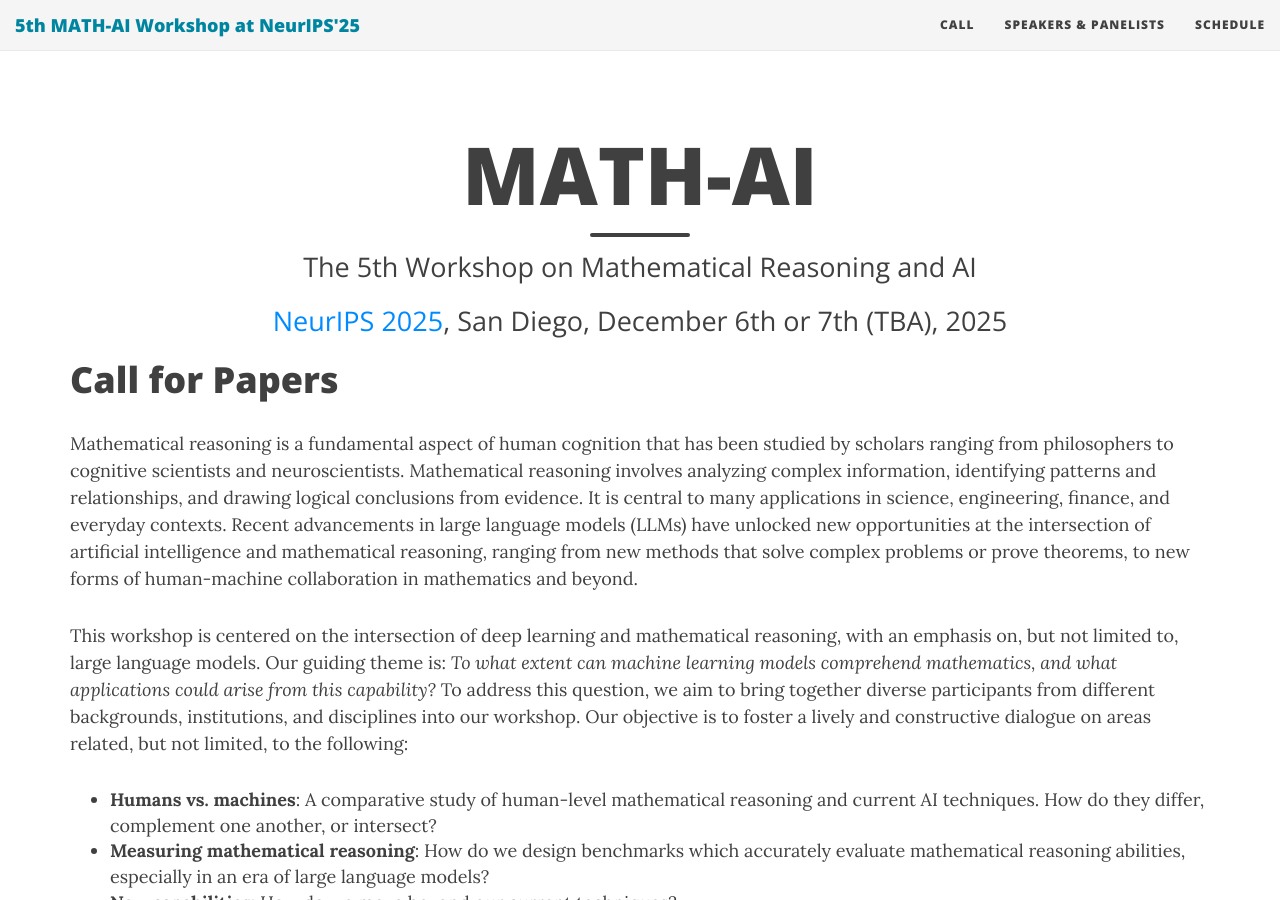
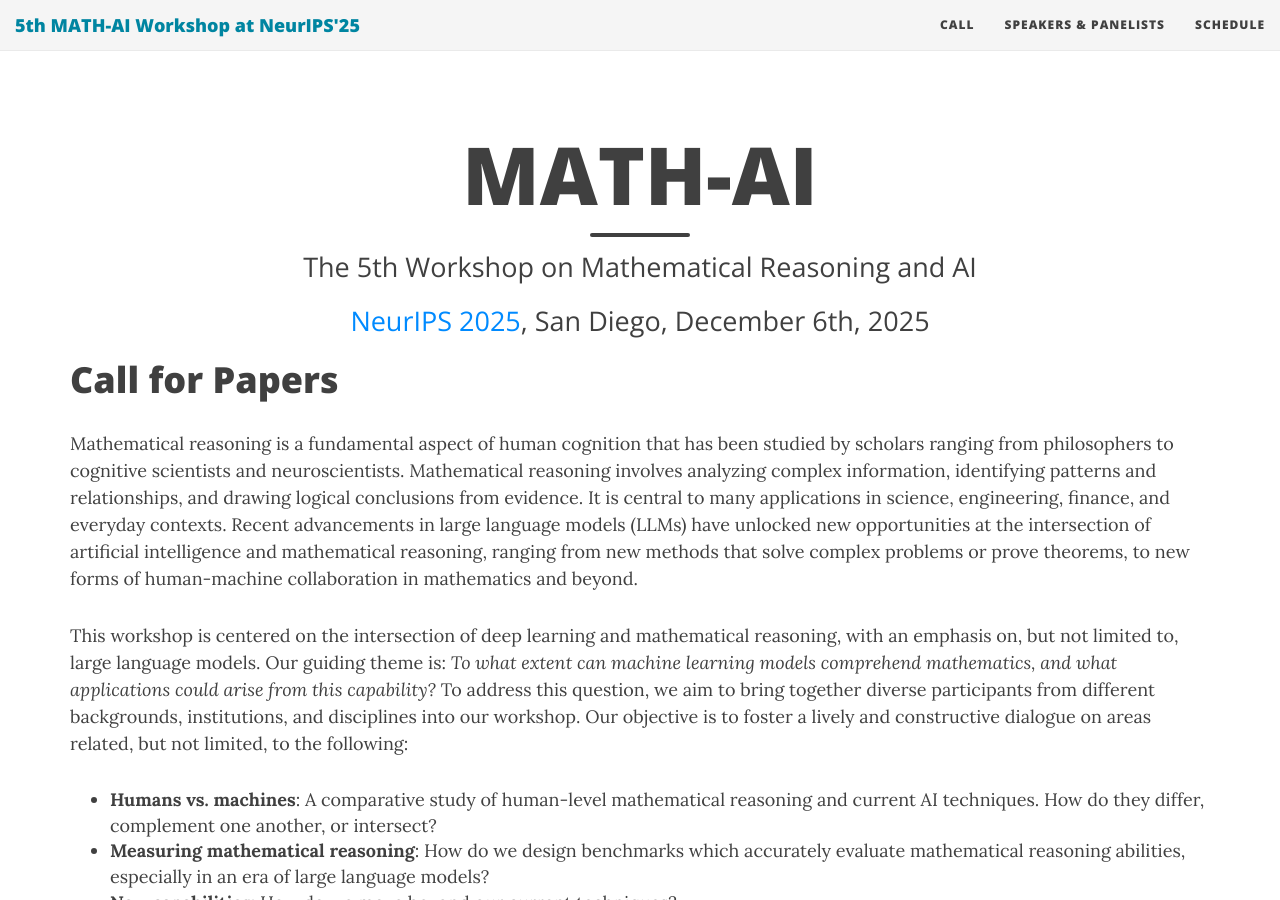
Before and after one commit to mathai2025/mathai2025.github.io, a Jekyll site: the page built from cfp.md, in a window 1280 px wide and 900 px high. Built offline with Jekyll 4.4.1, drawn with Linux system fonts in a browser that asks for light colours; nearby versions of some CDN libraries.

Commit message:
Update cfp.md

```diff
--- a/cfp.md
+++ b/cfp.md
@@ -5,7 +5,7 @@ subtitle: "The 5th Workshop on Mathematical Reasoning and AI"
 use-site-title: true
 ---
 <div class="venue" style="font-size: 27px; display: block; font-family: 'Open Sans', 'Helvetica Neue', Helvetica, Arial, sans-serif; font-weight: 300; color: #404040; text-align: center;">
-  <a target="_blank" href="https://neurips.cc/">NeurIPS 2025</a>, San Diego, December 6th or 7th (TBA), 2025
+  <a target="_blank" href="https://neurips.cc/">NeurIPS 2025</a>, San Diego, December 6th, 2025
 </div>
 
 
```
